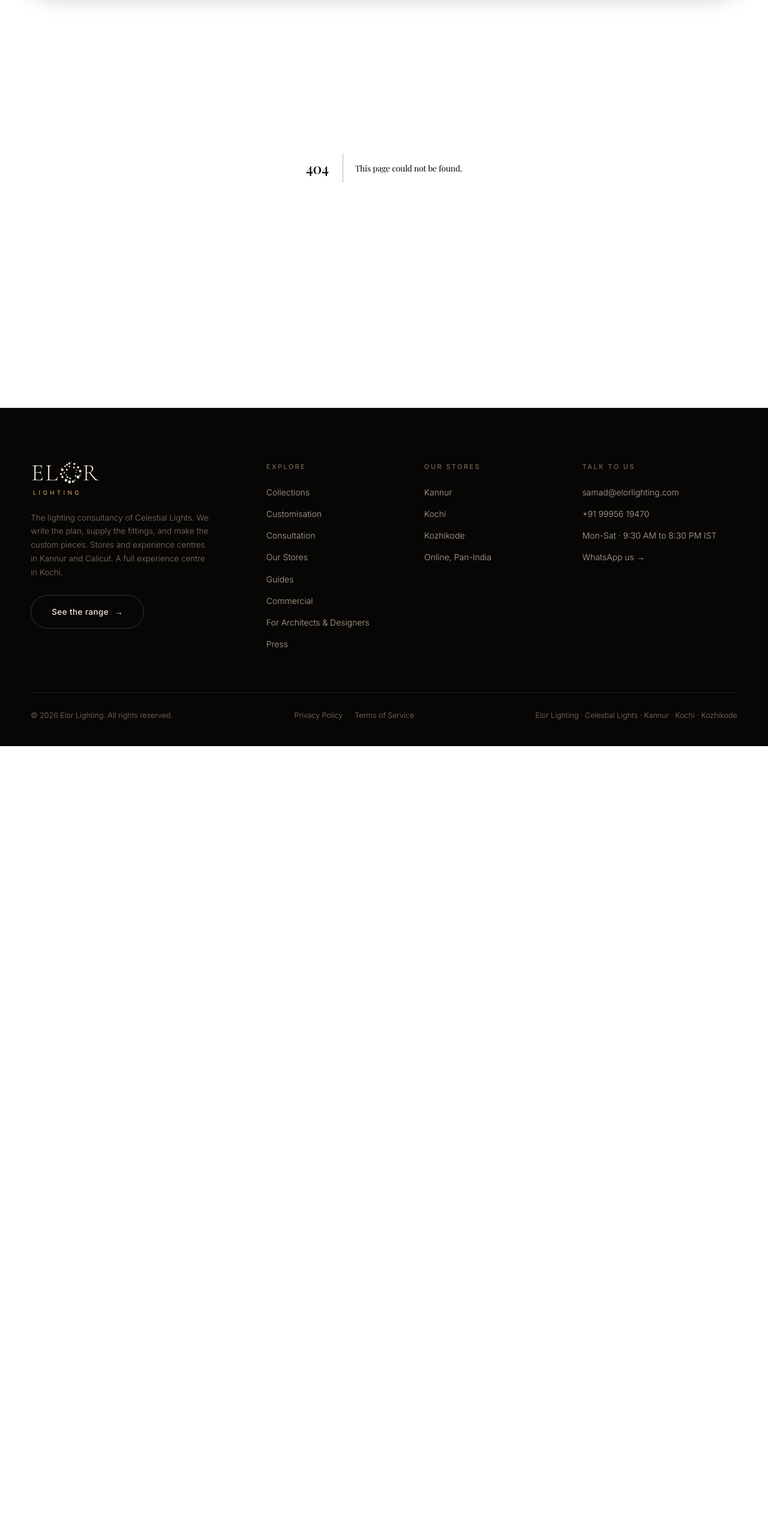
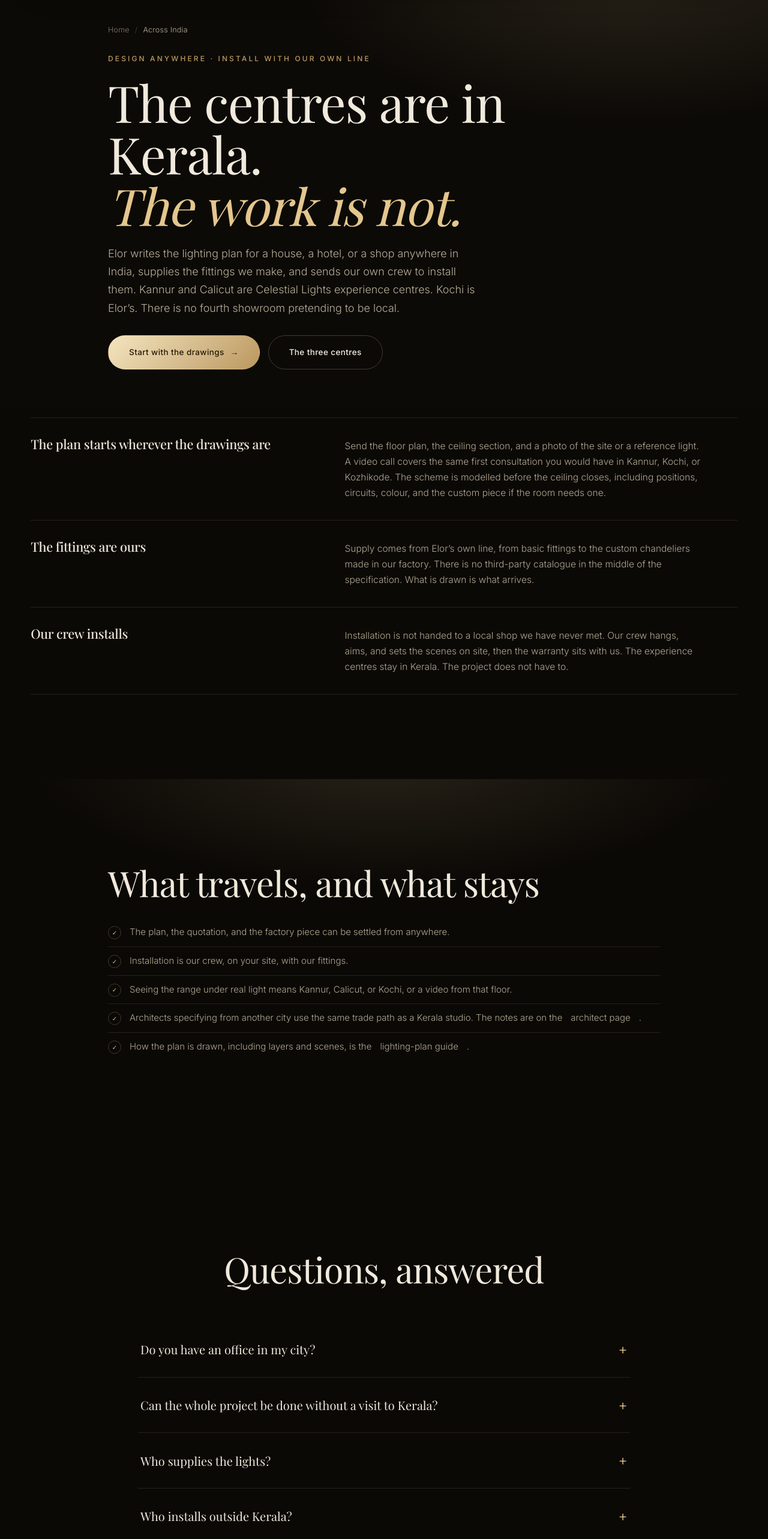
Before and after one commit to ijas47/Elor, a Next.js app: page /india in a window 1280 px wide. Before the commit this address had no page. Shown: the part 120-2686 px from the top of the page at 60% size. Before the commit the page ends 1364 px from the top, so only its background shows below. Built offline with nearby package versions, Linux system fonts and the light colour scheme.

Commit message:
State that Elor designs and installs anywhere in India from Kerala centres.
Adds /india, points the homepage and footer at it, and records that the new guides are live but not indexed yet.

```diff
--- a/app/consultation/page.tsx
+++ b/app/consultation/page.tsx
@@ -20,7 +20,7 @@ const faqs = [
   { q: "Is the consultation really free?", a: "Yes. The first session, at your site, at an experience centre in Kannur, Calicut or Kochi, or over video, is free and carries no obligation. You only pay if you choose to go ahead." },
   { q: "Do I have to buy everything from you?", a: "No, but there's a real advantage to it: when we supply and install, one team owns quality, pricing and the warranty. No blame games between shop, designer and electrician." },
   { q: "Can you work with my architect or interior designer?", a: "Absolutely. We work alongside architects and designers constantly, reading drawings, improving them, and coordinating on site so the scheme lands the way it was designed." },
-  { q: "Do you work outside Kerala?", a: "Yes. We deliver pan-India and run remote consultations over video with the same designers you'd meet in-store. For larger projects we travel to site." },
+  { q: "Do you work outside Kerala?", a: "Yes. The experience centres and the office are in Kerala. We design for any site in India, supply our own fittings, and our crew installs them. The plan can start on a video call. The installation happens on site." },
 ];
 
 const audiences = [
--- /dev/null
+++ b/app/india/page.tsx
@@ -0,0 +1,163 @@
+import type { Metadata } from "next";
+import { site } from "@/lib/site";
+import { breadcrumbSchema } from "@/lib/schema";
+import { Breadcrumbs } from "@/components/ui/Breadcrumbs";
+import { Reveal, Stagger, StaggerItem } from "@/components/motion/Reveal";
+import { MagneticButton } from "@/components/motion/MagneticButton";
+
+const TITLE = "Lighting Design and Installation Across India";
+const META_TITLE = "Lighting Design Across India";
+const DESC =
+  "Elor designs lighting for any site in India and installs it with our own fittings and crew. Experience centres and the office are in Kannur, Calicut and Kochi.";
+const PATH = "/india";
+
+export const metadata: Metadata = {
+  title: META_TITLE,
+  description: DESC,
+  alternates: { canonical: PATH },
+};
+
+const steps = [
+  {
+    h: "The plan starts wherever the drawings are",
+    p: "Send the floor plan, the ceiling section, and a photo of the site or a reference light. A video call covers the same first consultation you would have in Kannur, Kochi, or Kozhikode. The scheme is modelled before the ceiling closes, including positions, circuits, colour, and the custom piece if the room needs one.",
+  },
+  {
+    h: "The fittings are ours",
+    p: "Supply comes from Elor’s own line, from basic fittings to the custom chandeliers made in our factory. There is no third-party catalogue in the middle of the specification. What is drawn is what arrives.",
+  },
+  {
+    h: "Our crew installs",
+    p: "Installation is not handed to a local shop we have never met. Our crew hangs, aims, and sets the scenes on site, then the warranty sits with us. The experience centres stay in Kerala. The project does not have to.",
+  },
+];
+
+const faqs = [
+  {
+    q: "Do you have an office in my city?",
+    a: "The office and the three experience centres are in Kerala: Celestial Lights in Kannur and Calicut, and Elor Lighting in Kochi. We do not keep a showroom in other cities. We design for the site wherever it is, and we travel to install.",
+  },
+  {
+    q: "Can the whole project be done without a visit to Kerala?",
+    a: "The design can. Drawings, a video call, and a reference photo are enough to quote and to draw the plan. Installation needs the site. Seeing the range in person means a visit to one of the three centres, or a video walk-through of the same floor.",
+  },
+  {
+    q: "Who supplies the lights?",
+    a: "We do. The ready fittings and the made-to-order pieces are Elor’s own line. A custom chandelier is built in our factory, not bought in and rebadged.",
+  },
+  {
+    q: "Who installs outside Kerala?",
+    a: "Our crew. The same team that installs in Kerala travels to the project. We do not appoint an unknown local installer and call it done.",
+  },
+  {
+    q: "What should I send to start?",
+    a: "Ceiling height, a floor plan or a marked photo, the city, and how the room is used. A picture of a light you like sizes the custom piece. The plan places everything else.",
+  },
+];
+
+const serviceSchema = {
+  "@context": "https://schema.org",
+  "@type": "Service",
+  name: "Lighting design and installation across India",
+  serviceType: "Architectural lighting design and installation",
+  provider: { "@type": "Organization", name: site.name, url: site.domain },
+  areaServed: { "@type": "Country", name: "India" },
+  description: DESC,
+  url: `${site.domain}${PATH}`,
+};
+
+const faqSchema = {
+  "@context": "https://schema.org",
+  "@type": "FAQPage",
+  mainEntity: faqs.map((f) => ({
+    "@type": "Question",
+    name: f.q,
+    acceptedAnswer: { "@type": "Answer", text: f.a },
+  })),
+};
+
+export default function IndiaPage() {
+  return (
+    <>
+      <script type="application/ld+json" dangerouslySetInnerHTML={{ __html: JSON.stringify(serviceSchema) }} />
+      <script type="application/ld+json" dangerouslySetInnerHTML={{ __html: JSON.stringify(faqSchema) }} />
+      <script
+        type="application/ld+json"
+        dangerouslySetInnerHTML={{
+          __html: JSON.stringify(breadcrumbSchema([{ name: "Across India", path: PATH }])),
+        }}
+      />
+
+      <section className="page-hero">
+        <div className="wrap-tight">
+          <Breadcrumbs crumbs={[{ name: "Across India", path: PATH }]} />
+          <Reveal as="span"><span className="eyebrow">Design anywhere · Install with our own line</span></Reveal>
+          <Reveal delay={0.06}>
+            <h1 className="h-xl" style={{ marginTop: 18 }}>
+              The centres are in Kerala.<br /><span className="serif-i">The work is not.</span>
+            </h1>
+          </Reveal>
+          <Reveal delay={0.12}>
+            <p className="lede" style={{ marginTop: 22 }}>
+              Elor writes the lighting plan for a house, a hotel, or a shop
+              anywhere in India, supplies the fittings we make, and sends our
+              own crew to install them. Kannur and Calicut are Celestial Lights
+              experience centres. Kochi is Elor’s. There is no fourth showroom
+              pretending to be local.
+            </p>
+          </Reveal>
+          <Reveal delay={0.18}>
+            <div className="cta-ctas" style={{ justifyContent: "flex-start", marginTop: 30 }}>
+              <MagneticButton href="/consultation" variant="gold">Start with the drawings <span className="arr">→</span></MagneticButton>
+              <MagneticButton href="/stores" variant="ghost">The three centres</MagneticButton>
+            </div>
+          </Reveal>
+        </div>
+      </section>
+
+      <section className="sec" style={{ paddingTop: 0 }}>
+        <div className="wrap">
+          <Stagger className="register">
+            {steps.map((step) => (
+              <StaggerItem key={step.h} className="register-row">
+                <h3>{step.h}</h3>
+                <p>{step.p}</p>
+              </StaggerItem>
+            ))}
+          </Stagger>
+        </div>
+      </section>
+
+      <section className="sec glow-top">
+        <div className="wrap-tight">
+          <Reveal><h2 className="h-lg">What travels, and what stays</h2></Reveal>
+          <Reveal delay={0.08}>
+            <ul className="check-list" style={{ marginTop: 28 }}>
+              <li><span className="tick">✓</span>The plan, the quotation, and the factory piece can be settled from anywhere.</li>
+              <li><span className="tick">✓</span>Installation is our crew, on your site, with our fittings.</li>
+              <li><span className="tick">✓</span>Seeing the range under real light means Kannur, Calicut, or Kochi, or a video from that floor.</li>
+              <li><span className="tick">✓</span>Architects specifying from another city use the same trade path as a Kerala studio. The notes are on the <a href="/for/architects-and-designers">architect page</a>.</li>
+              <li><span className="tick">✓</span>How the plan is drawn, including layers and scenes, is the <a href="/guides/how-a-lighting-plan-is-built">lighting-plan guide</a>.</li>
+            </ul>
+          </Reveal>
+        </div>
+      </section>
+
+      <section className="sec">
+        <div className="wrap">
+          <Reveal><h2 className="h-lg" style={{ textAlign: "center", marginBottom: 56 }}>Questions, answered</h2></Reveal>
+          <div className="faq">
+            {faqs.map((f, i) => (
+              <Reveal key={f.q} delay={i * 0.04}>
+                <details className="faq-item" name="india-faq">
+                  <summary>{f.q}</summary>
+                  <p className="faq-a">{f.a}</p>
+                </details>
+              </Reveal>
+            ))}
+          </div>
+        </div>
+      </section>
+    </>
+  );
+}
--- a/app/llms.txt/route.ts
+++ b/app/llms.txt/route.ts
@@ -18,6 +18,7 @@ export async function GET() {
 - [Customisation](${site.domain}/customisation): custom chandelier fabrication from a photo, render or sketch
 - [Consultation](${site.domain}/consultation): book a lighting design consultation
 - [Stores](${site.domain}/stores): Celestial stores and experience centres in Kannur and Calicut, and a full experience centre in Kochi
+- [Across India](${site.domain}/india): lighting design and installation for any site in India, supplied and installed from our own line. Centres stay in Kerala
 ${stores.map((s) => `  - [${s.brand}, ${s.city}](${site.domain}/stores/${s.city.toLowerCase()}): ${s.address}`).join("\n")}
 - [Guides](${site.domain}/guides): practical notes on specifying and buying light
 ${guides.map((g) => `  - [${g.title}](${site.domain}/guides/${g.slug}): ${g.dek}`).join("\n")}
--- a/app/page.tsx
+++ b/app/page.tsx
@@ -50,7 +50,7 @@ export default function Home() {
               <Reveal delay={0.06}><h2 className="h-lg">Start with<br />the room.</h2></Reveal>
             </div>
             <Reveal delay={0.12}>
-              <p className="lede">The ceiling is about to close, and nobody has decided how the room should feel at night. Send the drawing or the picture. We write the plan, supply what we already make, and build what the room still needs.</p>
+              <p className="lede">The ceiling is about to close, and nobody has decided how the room should feel at night. Send the drawing or the picture. We write the plan, supply what we already make, and build what the room still needs. The centres are in Kerala. The design and the installation are for any site in India. <Link href="/india">How a project outside Kerala works.</Link></p>
             </Reveal>
           </div>
           <Stagger className="spaces">
--- a/app/sitemap.ts
+++ b/app/sitemap.ts
@@ -12,6 +12,7 @@ const staticRoutes = [
   { path: "/customisation", priority: 0.9, freq: "monthly" as const, lastModified: "2026-08-19" },
   { path: "/consultation", priority: 0.8, freq: "monthly" as const, lastModified: "2026-08-19" },
   { path: "/stores", priority: 0.7, freq: "monthly" as const, lastModified: "2026-08-19" },
+  { path: "/india", priority: 0.8, freq: "monthly" as const, lastModified: "2026-09-24" },
   { path: "/guides", priority: 0.8, freq: "monthly" as const, lastModified: "2026-08-19" },
   { path: "/for/architects-and-designers", priority: 0.7, freq: "monthly" as const, lastModified: "2026-08-24" },
   { path: "/press", priority: 0.3, freq: "monthly" as const, lastModified: "2026-08-24" },
--- a/components/Footer.tsx
+++ b/components/Footer.tsx
@@ -13,10 +13,10 @@ export function Footer() {
               <Brandmark size="lg" />
             </Link>
             <p className={styles.blurb}>
-              The lighting consultancy of Celestial Lights. We write the
-              plan, supply the fittings, and make the custom pieces. Stores
-              and experience centres in Kannur and Calicut. A full experience
-              centre in Kochi.
+              The lighting consultancy of Celestial Lights. We design for
+              any site in India, supply our own fittings, and install them
+              with our own crew. Experience centres in Kannur, Calicut and
+              Kochi.
             </p>
             <a
               href={site.shopUrl}
@@ -34,6 +34,7 @@ export function Footer() {
             <Link href="/customisation">Customisation</Link>
             <Link href="/consultation">Consultation</Link>
             <Link href="/stores">Our Stores</Link>
+            <Link href="/india">Across India</Link>
             <Link href="/guides">Guides</Link>
             <Link href="/#commercial">Commercial</Link>
             <Link href="/for/architects-and-designers">For Architects &amp; Designers</Link>
--- a/lib/site.ts
+++ b/lib/site.ts
@@ -15,7 +15,7 @@ export const site = {
   tagline: "Lighting plans, supply, and custom chandeliers. By Celestial Lights.",
   domain: "https://www.elorlighting.com",
   description:
-    "Elor Lighting is the lighting consultancy of Celestial Lights. We write the lighting plan in DIALux for architects and for owners building homes and commercial spaces, supply the fittings from basic to luxury, and manufacture custom chandeliers in our own factory. Celestial has stores and experience centres in Kannur and Calicut. Kochi is a full experience centre. An online store for the range is being built.",
+    "Elor Lighting is the lighting consultancy of Celestial Lights. We design lighting for sites anywhere in India, supply our own fittings, and install them with our own crew. The plan is written in DIALux. Custom chandeliers are made in our factory. Experience centres and the office are in Kerala: Celestial Lights in Kannur and Calicut, and a full Elor experience centre in Kochi. An online store for the range is being built.",
   /**
    * `description` above is the full entity description — it feeds Organization
    * schema and llms.txt, where length is fine. `metaDescription` is the SERP
@@ -23,7 +23,7 @@ export const site = {
    * location and its call to action before anyone read them.
    */
   metaDescription:
-    "Lighting plans for architects and owners building homes and commercial spaces. We supply the fittings and make custom chandeliers. Centres in Kannur, Calicut and Kochi.",
+    "Lighting design and installation anywhere in India, with our own fittings. Experience centres in Kannur, Calicut and Kochi.",
 
   // One number for the whole business, calls and WhatsApp alike, including
   // every store. Enquiries are meant to funnel to this single line so they can
```
Also changed, not shown: tasks/90-day-rankings.md (+6 -2 lines).
